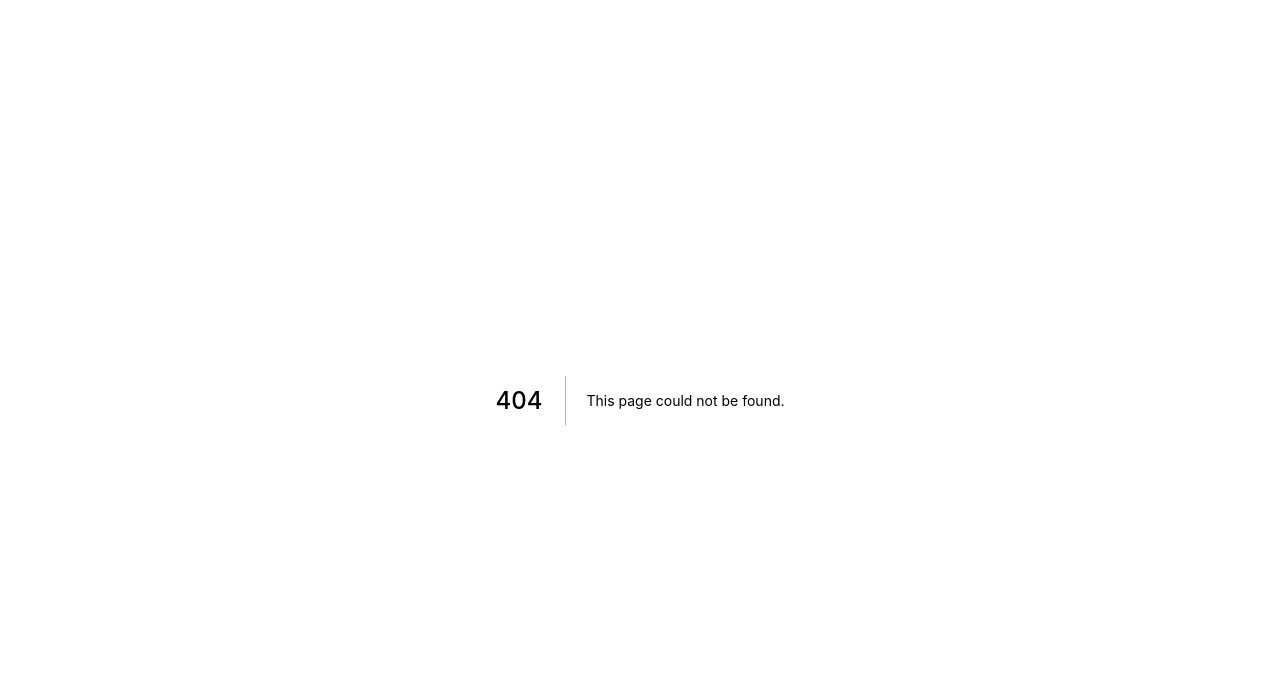
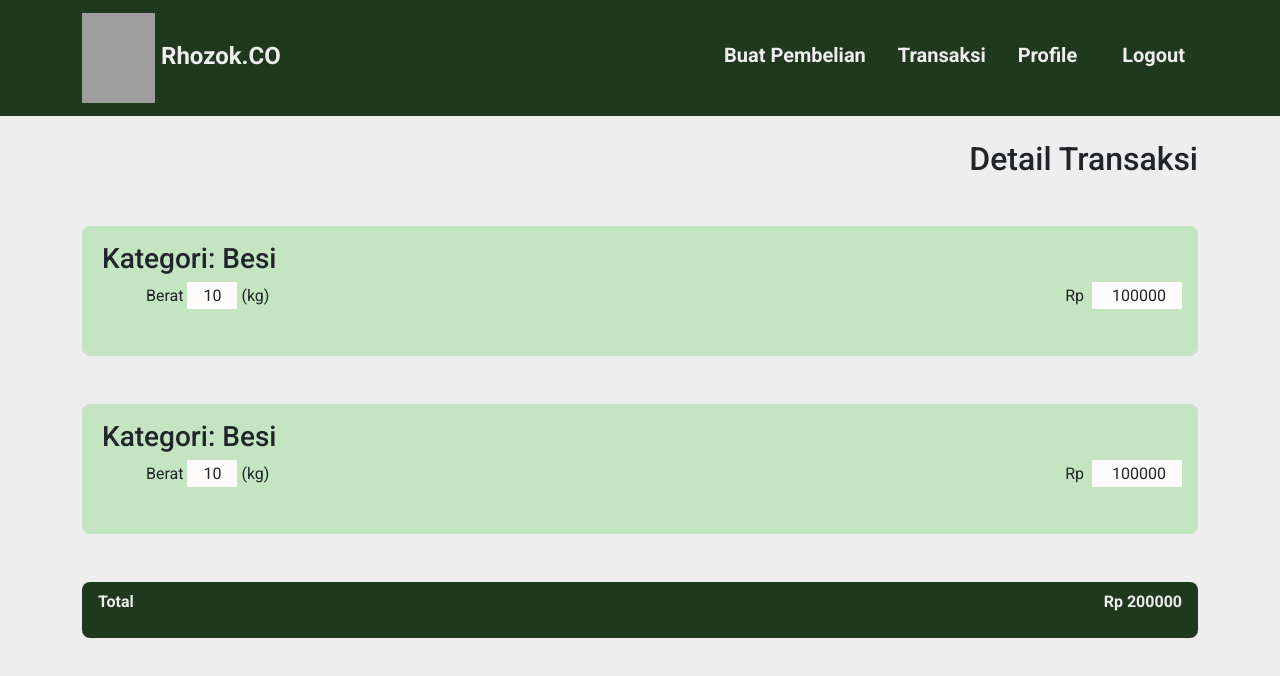
Before and after one commit to arch-havis/Rozhok-FE, a Next.js app: page /junk-station/detail-transaksi in a window 1280 px wide. Before the commit this address had no page. Shown: the top 676 px of the page. Built offline with nearby package versions, Linux system fonts and the light colour scheme; grey boxes are pictures that could not be loaded.

Commit message:
slicing detail transaksi

```diff
--- /dev/null
+++ b/pages/junk-station/detail-transaksi/index.jsx
@@ -0,0 +1,42 @@
+import React from "react";
+import { Container } from "react-bootstrap";
+import HeaderJunkStation from "../../../components/HeaderJunkStation";
+
+const Index = () => {
+  return (
+    <div className="bg-putih min-vh-100">
+      <HeaderJunkStation />
+      <Container className="pt-4">
+        <h2 className="text-end">Detail Transaksi</h2>
+        <div className="bg-tea mt-5 p-3 rounded-3 shadow-md">
+          <h3 className="ms-1">Kategori: Besi</h3>
+          <div className="ms-2 ms-sm-5 d-flex justify-content-between mb-3">
+            <p>
+              Berat <span className="bg-putihan py-1 px-3">10</span> (kg)
+            </p>
+            <p>
+              Rp<span className="bg-putihan py-1 px-3 ms-2"> 100000</span>
+            </p>
+          </div>
+        </div>
+        <div className="bg-tea mt-5 p-3 rounded-3 shadow-md">
+          <h3 className="ms-1">Kategori: Besi</h3>
+          <div className="ms-2 ms-sm-5 d-flex justify-content-between mb-3">
+            <p>
+              Berat <span className="bg-putihan py-1 px-3">10</span> (kg)
+            </p>
+            <p>
+              Rp<span className="bg-putihan py-1 px-3 ms-2"> 100000</span>
+            </p>
+          </div>
+        </div>
+        <div className="bg-alpukat d-flex justify-content-between align-content-center text-putih fw-bold py-2 px-3 rounded-3 mt-5">
+          <p>Total</p>
+          <p>Rp 200000</p>
+        </div>
+      </Container>
+    </div>
+  );
+};
+
+export default Index;
```
